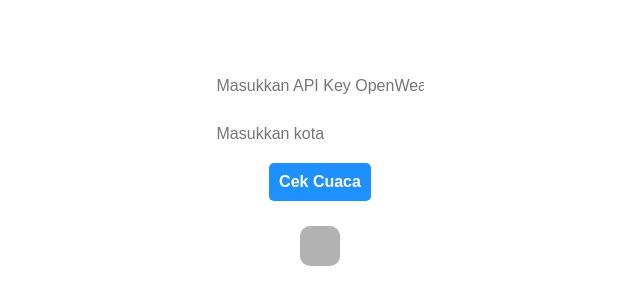
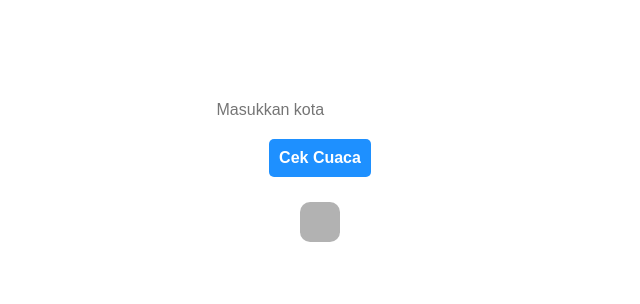
Before and after one commit to cahnomhp-boop/Mas-mas, a plain HTML site: page index.html in a window 1280 px wide. Shown: the part 276-580 px from the top of the page, without its empty margins (320-960 px from the left). Drawn offline with Linux system fonts and the light colour scheme.

Commit message:
Update comments and remove API key input

```diff
--- a/index.html
+++ b/index.html
@@ -10,14 +10,14 @@
 <div class="container">
   <h1>Final Super Ultra Realistic 3D Weather App</h1>
 
-  <input type="text" id="apiKey" placeholder="Masukkan API Key OpenWeather">
+  <!-- Hanya input kota, API Key sudah di script -->
   <input type="text" id="city" placeholder="Masukkan kota">
   <button id="checkBtn">Cek Cuaca</button>
 
   <div id="weather"></div>
   <div id="animation"></div>
 
-  <!-- Suara cuaca -->
+  <!-- Suara efek cuaca -->
   <audio id="rainSound" loop>
     <source src="https://www.soundhelix.com/examples/mp3/SoundHelix-Song-1.mp3" type="audio/mpeg">
   </audio>
```
